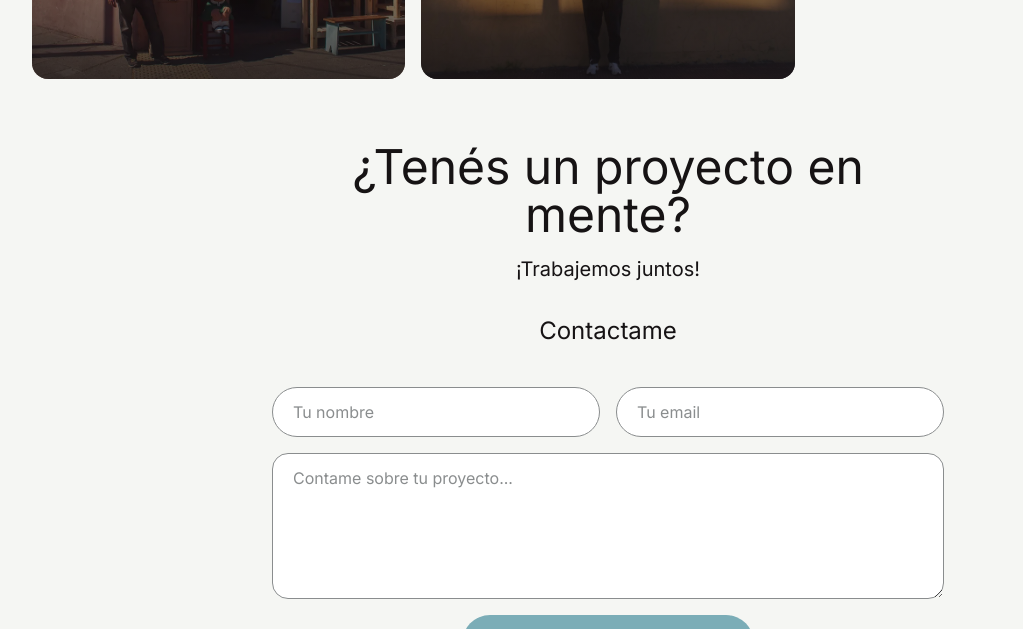
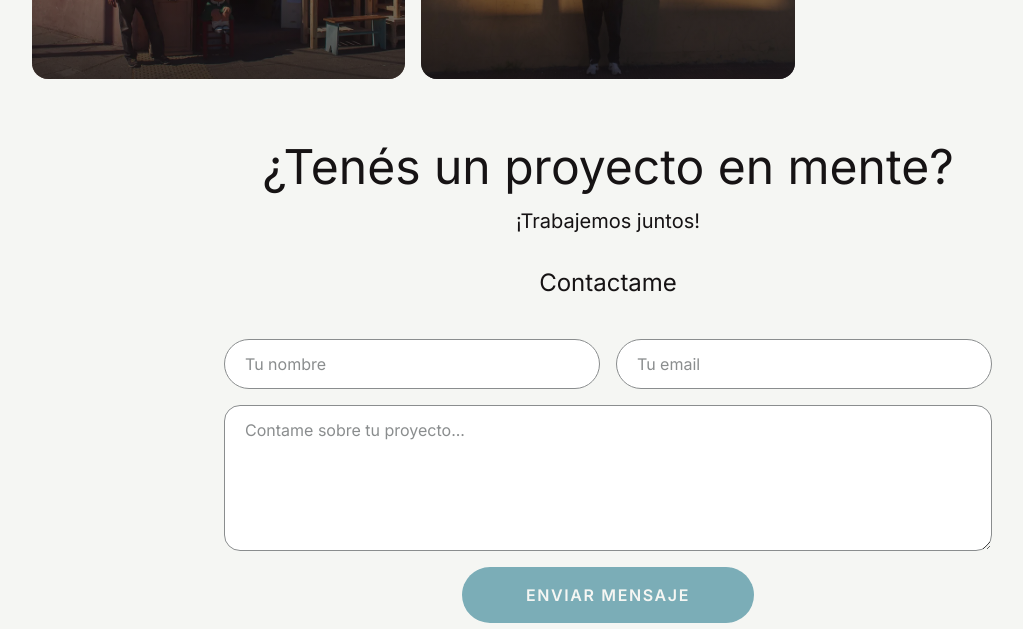
Before and after one commit to tiempoheredado/tiempoheredado.github.io, an Astro site: page / in a window 1280 px wide. Shown: the part 3474-4103 px from the top of the page, without its empty margins (32-1055 px from the left). Built offline with nearby package versions, Linux system fonts and the light colour scheme; Astro itself is replaced by a stand-in of ours.

Commit message:
Se agranda tamaño de seccion contactar

```diff
--- a/src/pages/index.astro
+++ b/src/pages/index.astro
@@ -70,7 +70,10 @@ const artImages: Record<string, typeof daniel> = {
         </p>
         {
           CONTENT.aboutMe.description.map((paragraph) => (
-            <p class="font-body text-base text-dark my-2 text-justify" set:html={paragraph} />
+            <p
+              class="font-body text-base text-dark my-2 text-justify"
+              set:html={paragraph}
+            />
           ))
         }
       </div>
@@ -134,7 +137,7 @@ const artImages: Record<string, typeof daniel> = {
     </section>
 
     <section
-      class="m-auto text-center font-body flex flex-col gap-4 max-w-2xl"
+      class="m-auto text-center font-body flex flex-col gap-4 max-w-3xl"
       id="contact"
     >
       <h3 class="font-headline text-4xl md:text-5xl">
@@ -187,7 +190,8 @@ const artImages: Record<string, typeof daniel> = {
           data-contact-status
           class="hidden font-body text-sm text-dark"
           role="status"
-        ></p>
+        >
+        </p>
       </form>
     </section>
   </main>
@@ -211,8 +215,7 @@ const artImages: Record<string, typeof daniel> = {
         headers: { Accept: "application/json" },
       });
       if (res.ok) {
-        status.textContent =
-          "¡Mensaje enviado! Te voy a responder pronto.";
+        status.textContent = "¡Mensaje enviado! Te voy a responder pronto.";
         form.reset();
       } else {
         const data = await res.json();
@@ -221,8 +224,7 @@ const artImages: Record<string, typeof daniel> = {
           "Hubo un error al enviar. Intentalo de nuevo.";
       }
     } catch {
-      status.textContent =
-        "Hubo un error de conexión. Intentalo de nuevo.";
+      status.textContent = "Hubo un error de conexión. Intentalo de nuevo.";
     } finally {
       if (button) button.disabled = false;
     }
```
